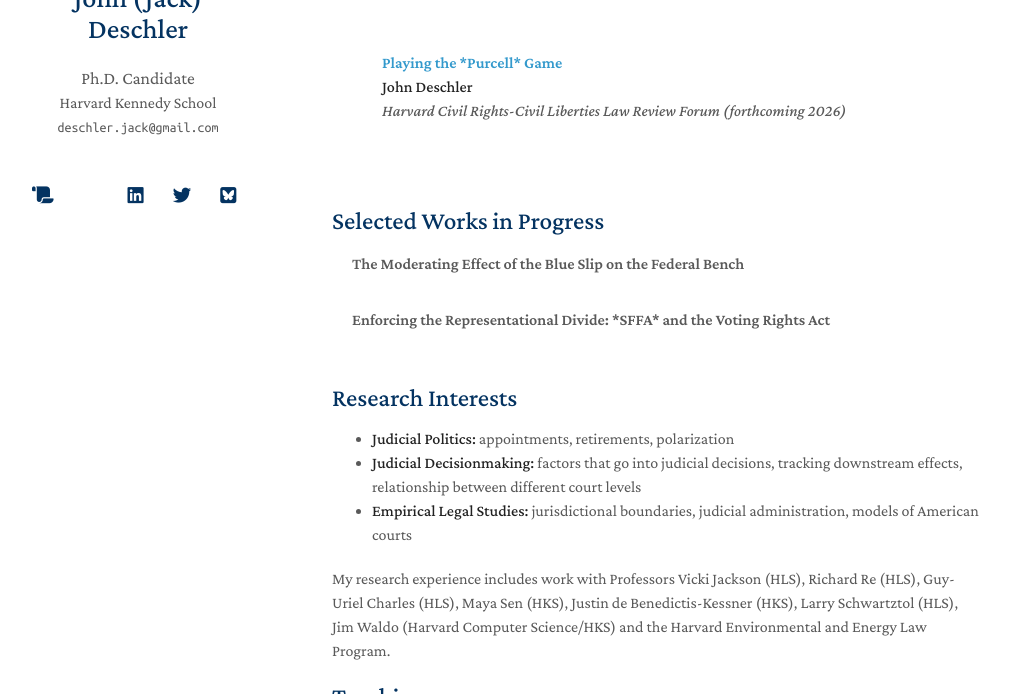
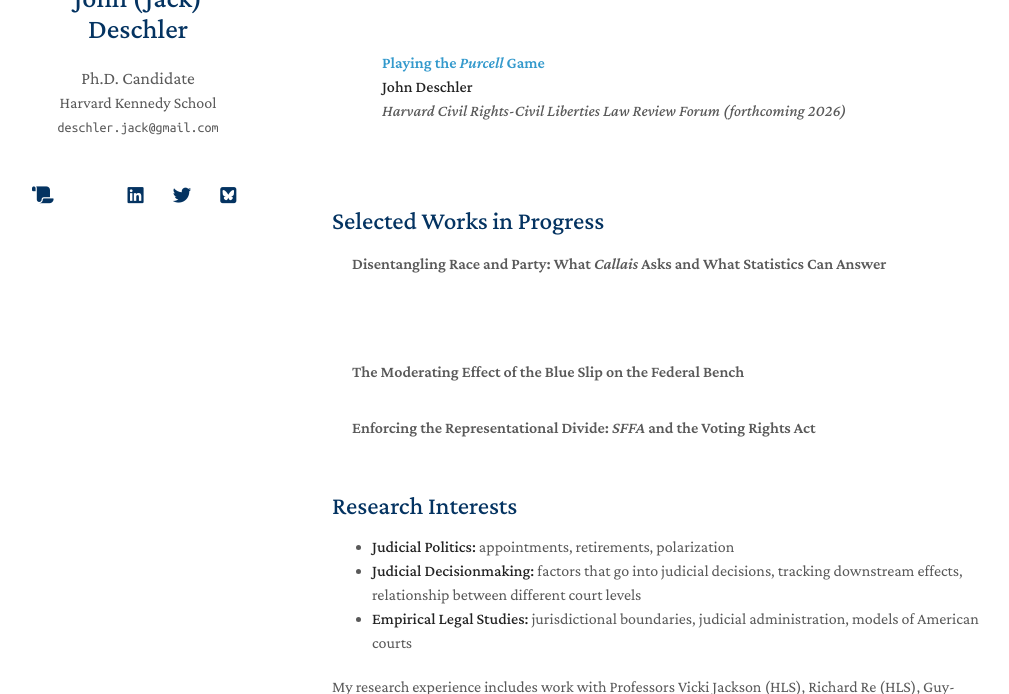
Before and after one commit to jdeschler/jdeschler.github.io, a Jekyll site: the page built from index.md, in a window 1280 px wide and 900 px high, scrolled down 356 px, cut to the strip 206-900 px from the top of the window. Shown: the whole strip, without its empty margins (138-1147 px from the left). Built offline with Jekyll 4.4.1, drawn with Linux system fonts in a browser that asks for light colours; nearby versions of some CDN libraries; a style sheet for code colours, icons or effects is not loaded; our own code applies the rules of GitHub Pages for plain Markdown files.

Commit message:
fix italics

```diff
--- a/_data/publications.yml
+++ b/_data/publications.yml
@@ -5,14 +5,17 @@ main:
     conference: Journal of Law and Empirical Analysis (JLEA), 2024
     image: ./assets/img/strategic-retirements-teaser.png
 
-  - title: "Playing the *Purcell* Game"
+  - title: "Playing the <em>Purcell</em> Game"
     authors: <strong>John Deschler</strong>
     conference: Harvard Civil Rights-Civil Liberties Law Review Forum (forthcoming 2026)
 
 workingpapers:
+  - title: "Disentangling Race and Party: What <em>Callais</em> Asks and What Statistics Can Answer"
+  - authors: with Maya Sen and Justin Grimmer
+
   - title: "The Moderating Effect of the Blue Slip on the Federal Bench"
 
-  - title: "Enforcing the Representational Divide: *SFFA* and the Voting Rights Act"
+  - title: "Enforcing the Representational Divide: <em>SFFA</em> and the Voting Rights Act"
 
 # example
   #- title: "Mnemonics Training: Multi-Class Incremental Learning without Forgetting"
```
